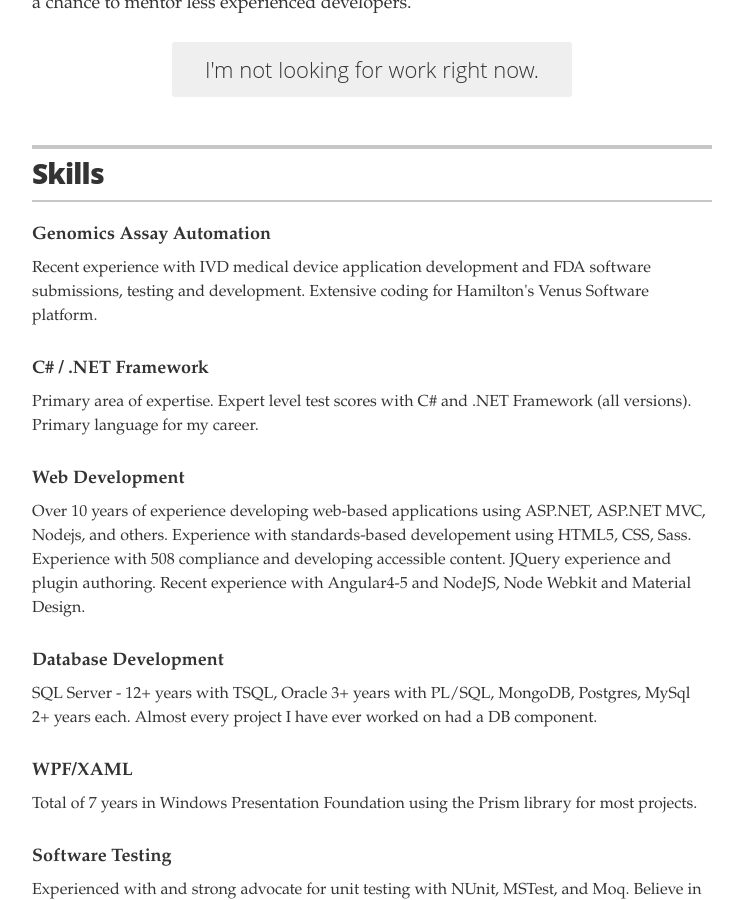
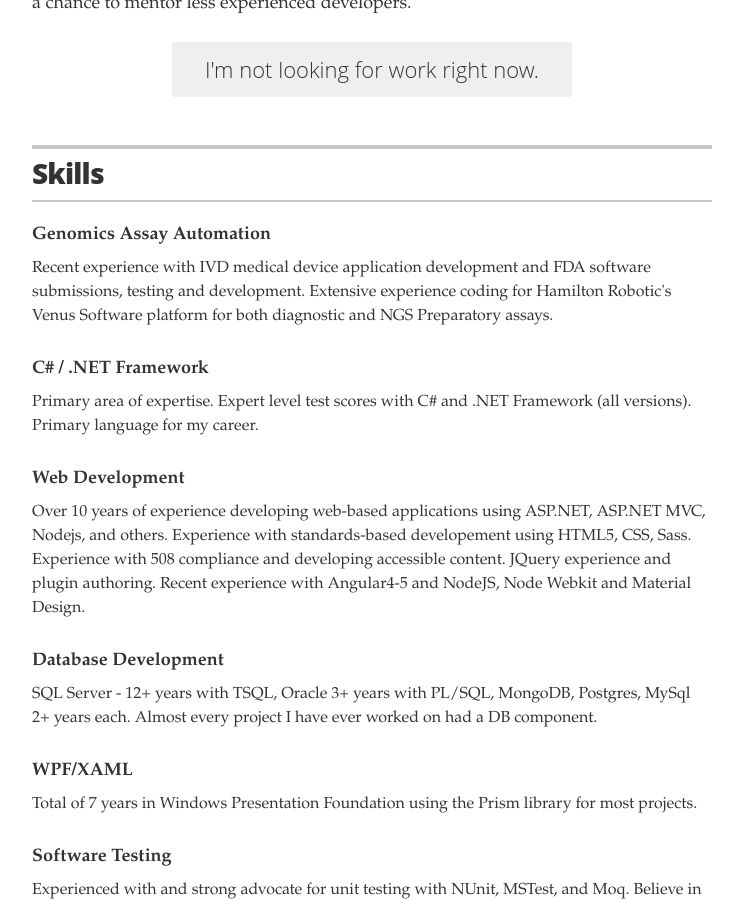
Before and after one commit to elusive/resume, a Jekyll site: the page built from index.md, in a window 1280 px wide and 900 px high, scrolled down 387 px. Shown: the whole window, without its empty margins (268-1011 px from the left). Built offline with Jekyll 4.4.1, drawn with Linux system fonts in a browser that asks for light colours.

Commit message:
Update skills.yml

```diff
--- a/_data/skills.yml
+++ b/_data/skills.yml
@@ -1,6 +1,6 @@
 # Skills
 - skill: Genomics Assay Automation
-  description: Recent experience with IVD medical device application development and FDA software submissions, testing and development.  Extensive coding for Hamilton's Venus Software platform.
+  description: Recent experience with IVD medical device application development and FDA software submissions, testing and development.  Extensive experience coding for Hamilton Robotic's Venus Software platform for both diagnostic and NGS Preparatory assays.
 
 - skill: C# / .NET Framework
   description:  Primary area of expertise.  Expert level test scores with C# and .NET Framework (all versions).  Primary language for my career.
```
